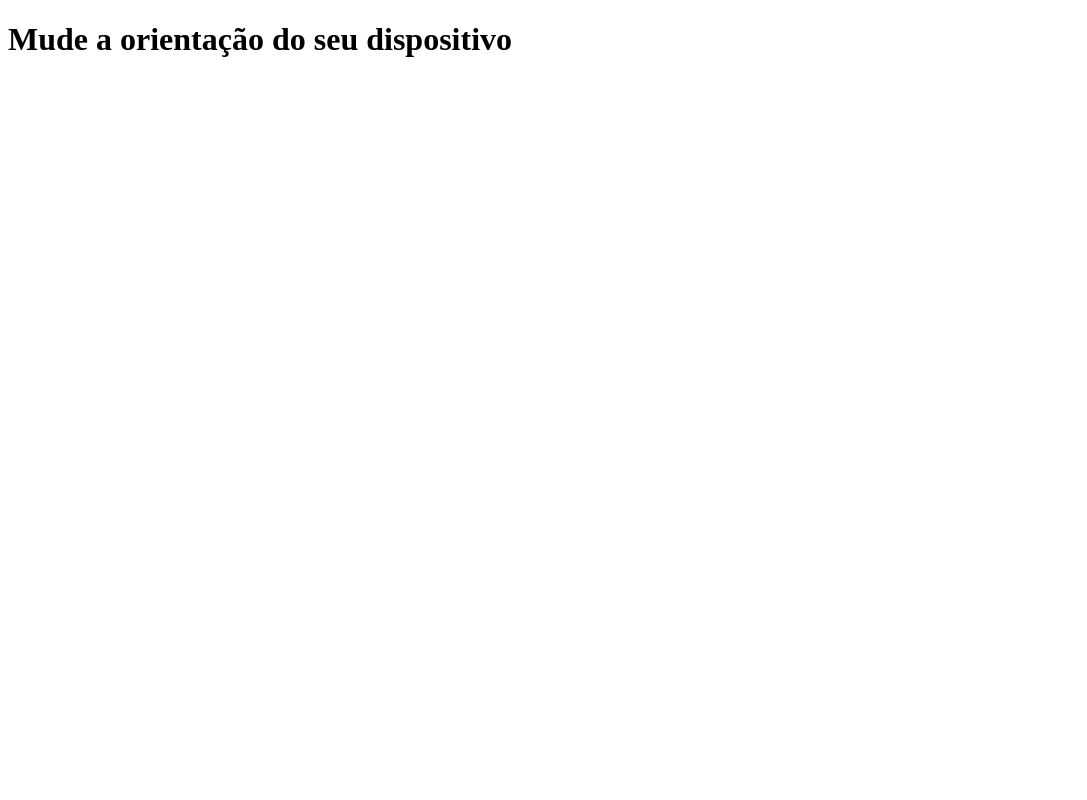
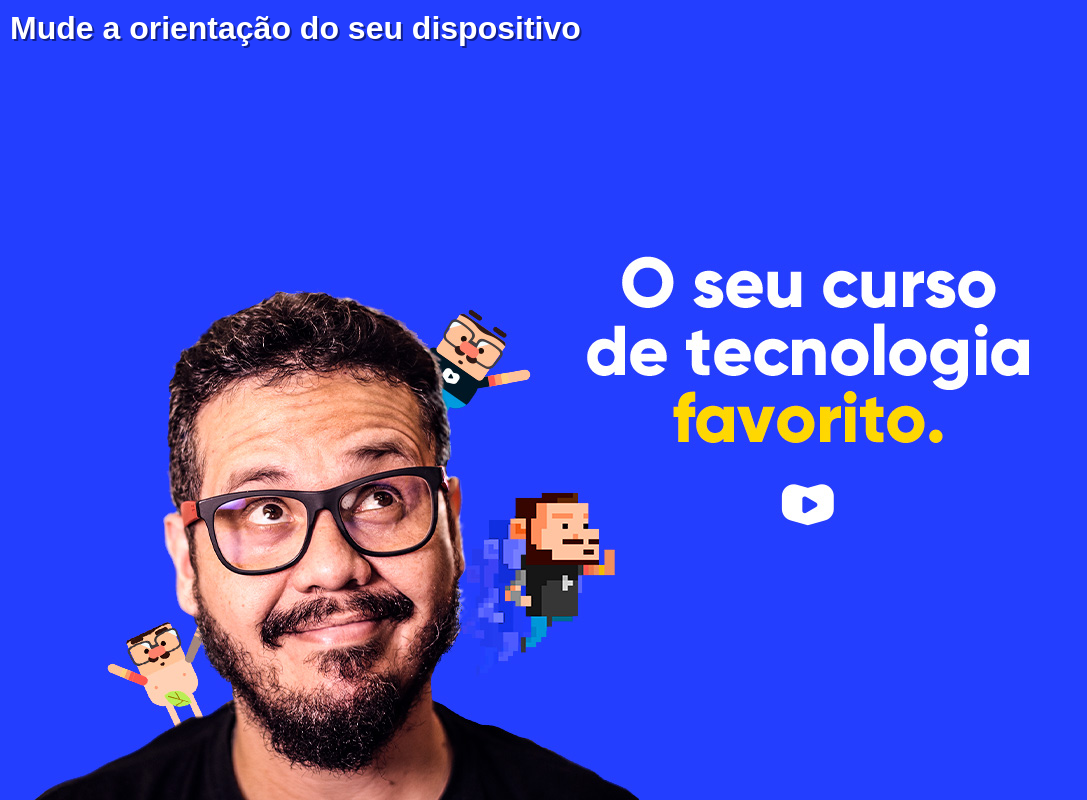
Before and after one commit to PinheiroEduardo/html-css, a plain HTML site: page exercicios/modulo 4/36/mq02/index.html in a window 1280 px wide. Shown: the whole page, without its empty margins (0-1087 px from the left). Drawn offline with Linux system fonts and the light colour scheme.

Commit message:
seguindo a orientação do dispositivo

```diff
--- a/exercicios/modulo 4/36/mq02/estilos/paisagem.css
+++ b/exercicios/modulo 4/36/mq02/estilos/paisagem.css
@@ -1,3 +1,8 @@
 @charset "UTF-8";
 
 /* Aparelho deitato (landscape) */
+
+body {
+    background-image: url(../imagens/cev-landscape.jpg);
+    background-position: left bottom;
+}
--- a/exercicios/modulo 4/36/mq02/estilos/retrato.css
+++ b/exercicios/modulo 4/36/mq02/estilos/retrato.css
@@ -1,3 +1,8 @@
 @charset "UTF-8";
 
 /* Aparelho em pé (portrait) */
+
+body {
+    background-image: url(../imagens/cev-portrait.jpg);
+    background-position: center bottom;
+}
--- a/exercicios/modulo 4/36/mq02/estilos/style.css
+++ b/exercicios/modulo 4/36/mq02/estilos/style.css
@@ -1 +1,23 @@
 @charset "UTF-8";
+
+/* configurações gerais */
+
+* {
+    margin: 0px;
+    padding: 0px;
+    font-family: Arial, Helvetica, sans-serif;
+}
+
+html, body {
+    width: 100vw;
+    height: 100vh;
+    background-color: #233eff;
+    background-size: contain;
+    background-repeat: no-repeat;
+}
+
+h1 {
+    color: white;
+    text-shadow: 2px 2px 0px #101f8f;
+    padding: 10px;
+}
```
